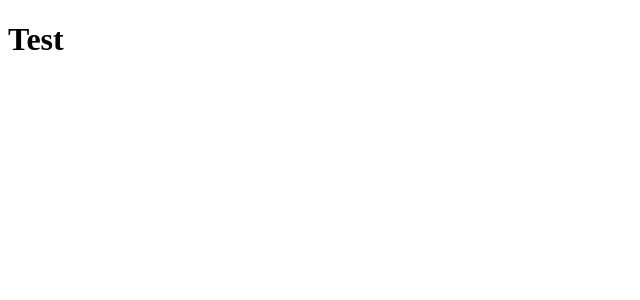
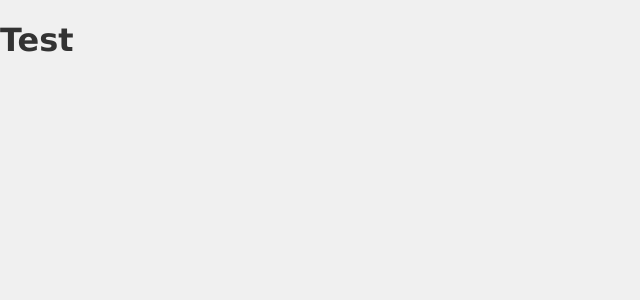
Before and after one commit to iswe2301/fordjupad-frontend-moment1, a React (Vite) app in the folder ReactApp/: page / in a window 1280 px wide. Shown: the top 300 px of the page, without its empty margins (0-640 px from the left). Built offline with nearby package versions, Linux system fonts and the light colour scheme.

Commit message:
Lagt till grundläggande globala CSS-stilar för body och main

```diff
--- a/ReactApp/src/index.css
+++ b/ReactApp/src/index.css
@@ -0,0 +1,17 @@
+body {
+    margin: 0;
+    padding: 0;
+    font-family: Verdana, Tahoma, sans-serif;
+    font-size: 1rem;
+    background-color: #f0f0f0;
+    color: #333;
+}
+
+main {
+    margin: 0 auto;
+    padding: 20px;
+    max-width: 800px;
+    width: 100%;
+    height: auto;
+    min-height: 50vh;
+}
```
